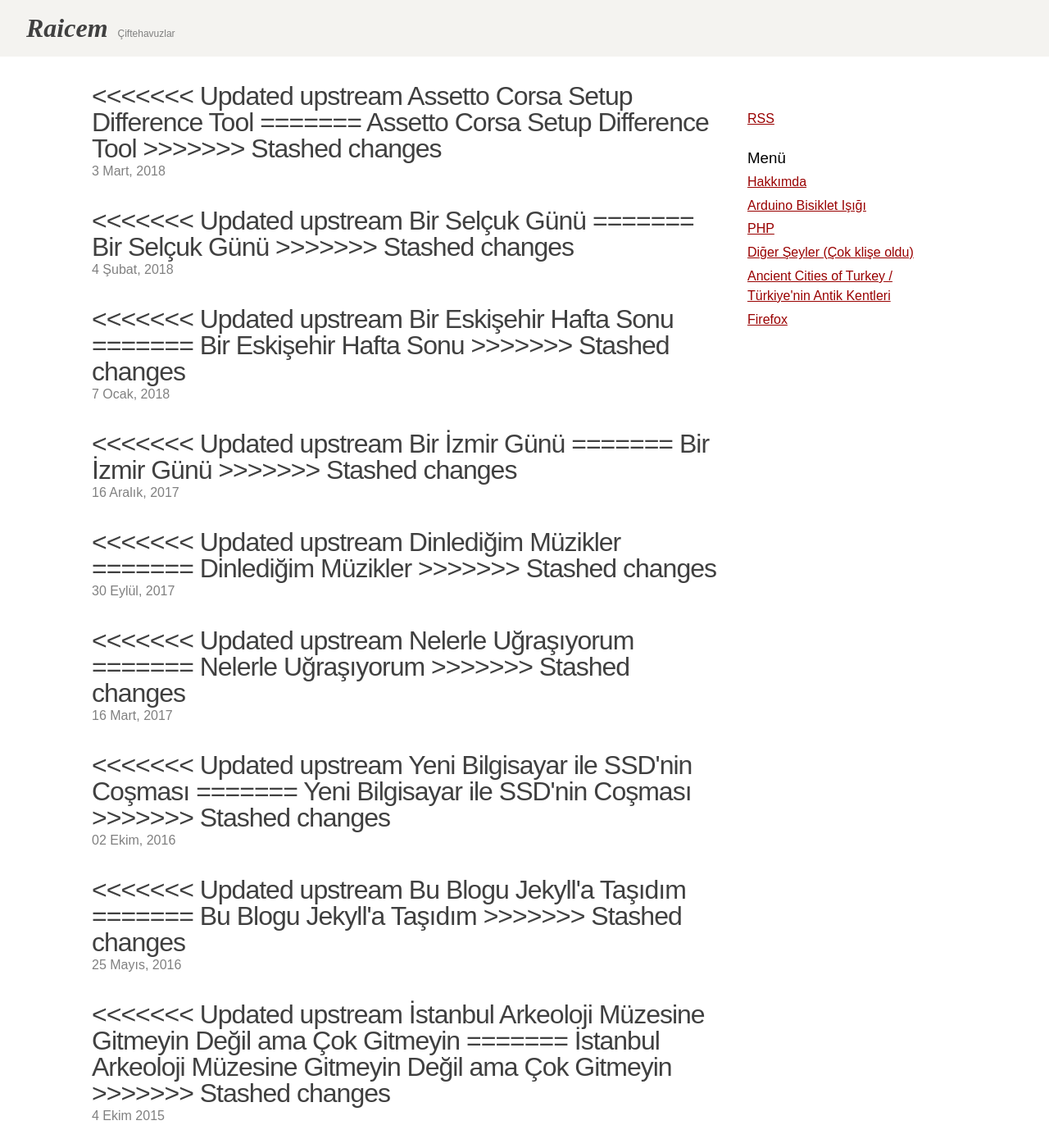
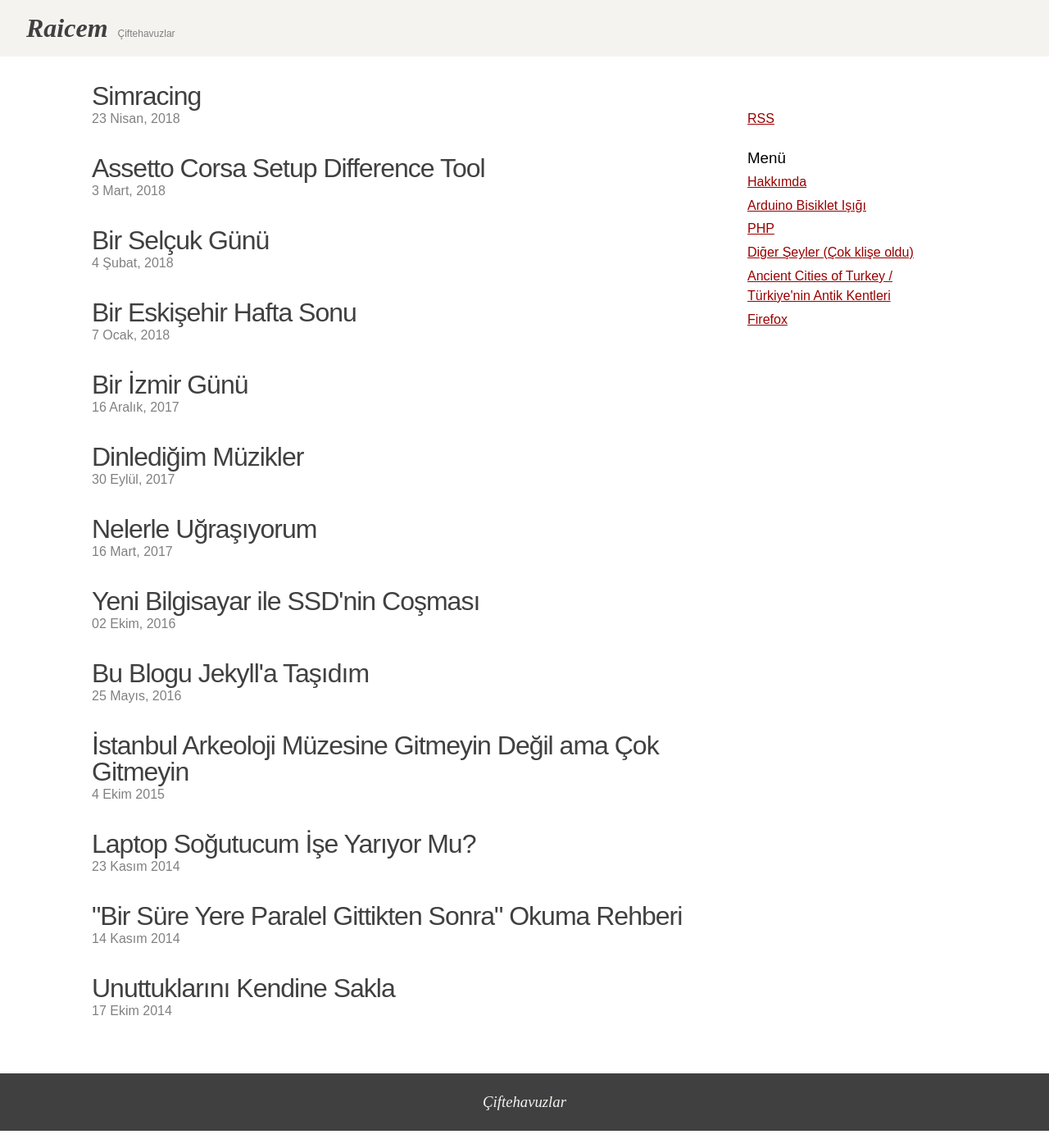
Before and after one commit to raicem/ciftehavuz, a Jekyll site: the page built from categories/diger/index.html, in a window 1280 px wide and 1400 px high. Shown: the whole window at 82% size. Built offline with Jekyll 4.4.1, drawn with Linux system fonts in a browser that asks for light colours; some of the changed lines change nothing that is shown; some of the changed text lies outside the part shown.

Commit message:
new post

```diff
--- a/_layouts/categories.html
+++ b/_layouts/categories.html
@@ -6,11 +6,7 @@ layout: default
 <article>
     <header class="article-header">
         <h3 class="link article-title">
-<<<<<<< Updated upstream
-            <a class="link" href="{{ post.url }}">{{ post.title }}</a>
-=======
             <a class="link" href="{{ site.baseurl }}{{ post.url }}">{{ post.title }}</a>
->>>>>>> Stashed changes
         </h3>
          <p class="article-title-small">{{ post.custom-date }}</p>
     </header>
--- /dev/null
+++ b/_posts/2018-04-23-simracing.md
@@ -0,0 +1,43 @@
+---
+layout: post
+title: Simracing
+custom-date: 23 Nisan, 2018
+published: true
+categories:
+- Diğer
+- Simracing
+---
+
+Motorsporları çocukluğumdan beri en çok ilgimi çeken spor branşı oldu. WRC'nin altın yılları, açık televizyonda Formula 1 yarışları, Cumartesi günleri NTV'de 13.10'da başlayan Olips Motorspor programı falan derken, motorsporları ve branşları hep ilgimi çektiler. Elime geçen ilk bilgisayar oyunları da elbette araba yarışlarıydı.
+
+Daha önceki bir yazımda bahsetmiştim geçmişte oynadığım oyunları. Şimdi detaylıca bir daha yazmak istiyorum.
+
+Çok uzun seneler mütevazı bilgisayarımda ve Casper marka direksiyonumla F1 Challenge oynadım. Pek çok sezon bitirdim, pek çok mod kurdum ve oynadım. Daha sonra Playstation 2 ve Driving Force direksiyona geçtim. Çipli Playstation 2'mde mahallede sahte oyuncudan aldığım Toca, Grand Turismo gibi Simcade oyunlarla vaktimin çoğunu geçirdim.
+
+2009 civarı bir Playstation 3 aldım. Motivasyonu hatırlamıyorum ama direksiyonumu da değiştirdim ve bir Driving Force GT aldım (ekşi sözlükteki başlığını da ben açmışımdır). Gran Turismo 5 ana oyunumdu. Uzun aralıklar vererek (aylar ve seneler) bu oyunu oldukça fazla oynadım.
+
+Kaderim 2016 Eylül'ün arkadaşımın bana kendi bilgisayarında G27 direksiyonuyla Assetto Corsa oynatmasıyla değişti. O zaman çölde susuzluktan ölecekken bir göle rastlamış biri gibi rahatladığımı hatırlıyorum. Evet, o oynamaya doyamayacağım bir oyun vardı. Bir bilgisayar alarak oynayabilirdim.
+
+Aynı arkadaşımın yardımıyla 2016 Ekim'inde güzel bir bilgisayar topladım (GTX 960 4 GB Ram, i5 6400 falan filan). İlk indirdiğim oyun elbette Assetto Corsa oldu. İşin komiği bilgisayarı topladığım gibi yurtdışına seyahate gitmek zorunda kalmış ve hiç tadına doyamamıştım. Resmen tatilde akşamları YouTube'da Assetto Corsa videoları izleyerek, motor sesini dinleyerek kendimi sakinleştirmeye çalışıyordum.
+
+Assetto Corsa'yı ve o zaman yeni çıkan Ferrari SF15-T aracını çok sevdim. Grafikleri, direksiyonun ve seslerin gerçekçiliği, modern Formula 1'de kullanılan hibrit teknolojisinin oyuna da aktarılmış olması inanılmaz hoşuma gidiyordu. Bu şekilde offline olarak ciddi bir süre harcadım.
+
+Ufak ufak online odalara da girmeye başladım. İlk dönem tecrübesizliği ve heyecanı diye heralde en önemsiz yarış startına bile kalbim deli gibi çarpıyordu. Yarışlarda fena değildim ama çoğu zaman birinci olamıyordum. Hem tecrübesizlik hem de setup bilgim sıfıra yakın olduğu içindi.
+
+Yine online odalarda gezerken bir gün Simracerstr.net sunucusuna denk geldim. Herkese açık, şifresiz bir sunucuda yarış düzenliyorlardı. O odayı gördükten sonra simracerstr.net forumundan haberdar oldum. Hayatta pek az yaptığım üzere foruma üye oldum, kendimi tanıttım ve Newbie şampiyonasına katıldım.
+
+Rekabetçi bir newbie sezonunu şampiyon olarak tamamladım. Yarışmaktan çok büyük keyif aldığımı düşünmeye başladım. Maalesef 6 ay yarıştıktan sonra evden ayrılmak zorunda kaldım. 2 ay yurtdışı, sonra İzmir'e yerleşmek derken 6 ay ara verdim.
+
+2017 Kasım'dan beri, İzmir'de düzenimi oturttuktan sonra bilgisayarımı ve emektar Driving Force GT direksiyonumla beraber yarışmaya geri döndüm. Simracerstr.net üzerinde bir tane Special Event'e katıldıktan sonra Road Benders takımına dahil oldum. Şu anda iki şampiyonada ara ara yarışıyorum ve hiç almadığım kadar keyif alıyorum.
+
+En hızlı pilot değilim. En iyilerle aramda rahat tur başına 1 saniye ve hatta daha fazla fark var. Bu beni orta sıralara koyuyor. Bir kere iyi pilotların eksiğinde podyum görebildim ama genelde yerim sabit. İşin komiği bazı yarışlar TV 8,5'da yayınlanıyor ve kendi yarışımı televizyonda izliyorum.
+
+Bu en hızlı olamama hali bir gram bile beni yarışmaktan alıkoymuyor. Garip bir şekilde kendimi daha da kaptırıyorum bu işe. Uzun turlar atmaktan, yarışlara girmekten, sonrasında Discord'da muhabbetini çevirmekten büyük keyif alıyorum. 120 dakikalık dayanıklılık yarışları eskiden olduğu üzere kesinlikle gözümde büyümüyor. Bilakis zamanın nasıl geçtiğini anlamıyorum bile.
+
+Zihinsel olarak da bana iyi geldiğini düşünüyorum. Örneğin önceki yarış Silverstone'da 120 dakikalık bir mücadeleydi. Pitstoplar tamamlandıktan sonra kendimi üçüncü sırada buldum. Yarışın sonuna kadar kalan 25 turda kimse pit stopa girmeyecekti.. Süper istikrarlı ve hızlı bir Porsche pilotu sadece 3-4 saniye arkamdaydı.
+
+İşte o an düşündüm. Pist 18 viraj. Kalan tur sayısı 25 ve yaklaşık olarak 50 küsür dakika. Bu kadar tur boyunca bir virajı bile kaçırıp pist dışına çıksam üçüncülük gidecek. Lastikler gittikçe aşınacak ve yarışın sonlarına doğru tutuş oldukça azalacak. Fren mesafeleri uzayacak. Viraja giriş hızım düşecek. Viraj çıkışlarında gaza basma miktarım azalacak. Bunların hepsini hissederek yapmak gerekecek. Bütün bunların yanında farklı klasmanda bizden çok hızlı LMP1 pilotlarına da düzgün yol vermem gerekecek.
+
+Bütün bunları yapabilmek ve üçüncülüğü koruyabilmek için o 50 dakika bir an bile dikkatimi kaybetmemem lazım. Normal yaşamınızda en son ne zaman 50 dakika tek bir şeye odaklandınız hatırlıyor musunuz? Ben yarış harici pek hatırlamıyorum. Bir şey soran iş arkadaşı, telefona gelen bildirim, hoşunuza gitmeyen ve değiştirmek istediğiniz bir şarkı, bir anda aklınıza gelen düşünce, telefona yazmanız gereken bir hatırlatma. Hepsi o an yaptığınız şeye ara vermenizi gerektiren dikkat dağıtıcı şeyler. O 50 dakika bunların hiç birine yer yok. Sadece tek bir şey yapıyorsunuz.
+
+Bu benim gözümde muhteşem ve hayatımda başka zaman yaşamadığım bir his. Hem araba kullanmanın keyfi, yarışın verdiği heyecan, zihninizin her şeyi bırakıp tek bir şeye odaklanması. Bunlar için uzun süre simracing'e devam edeceğim.
```
